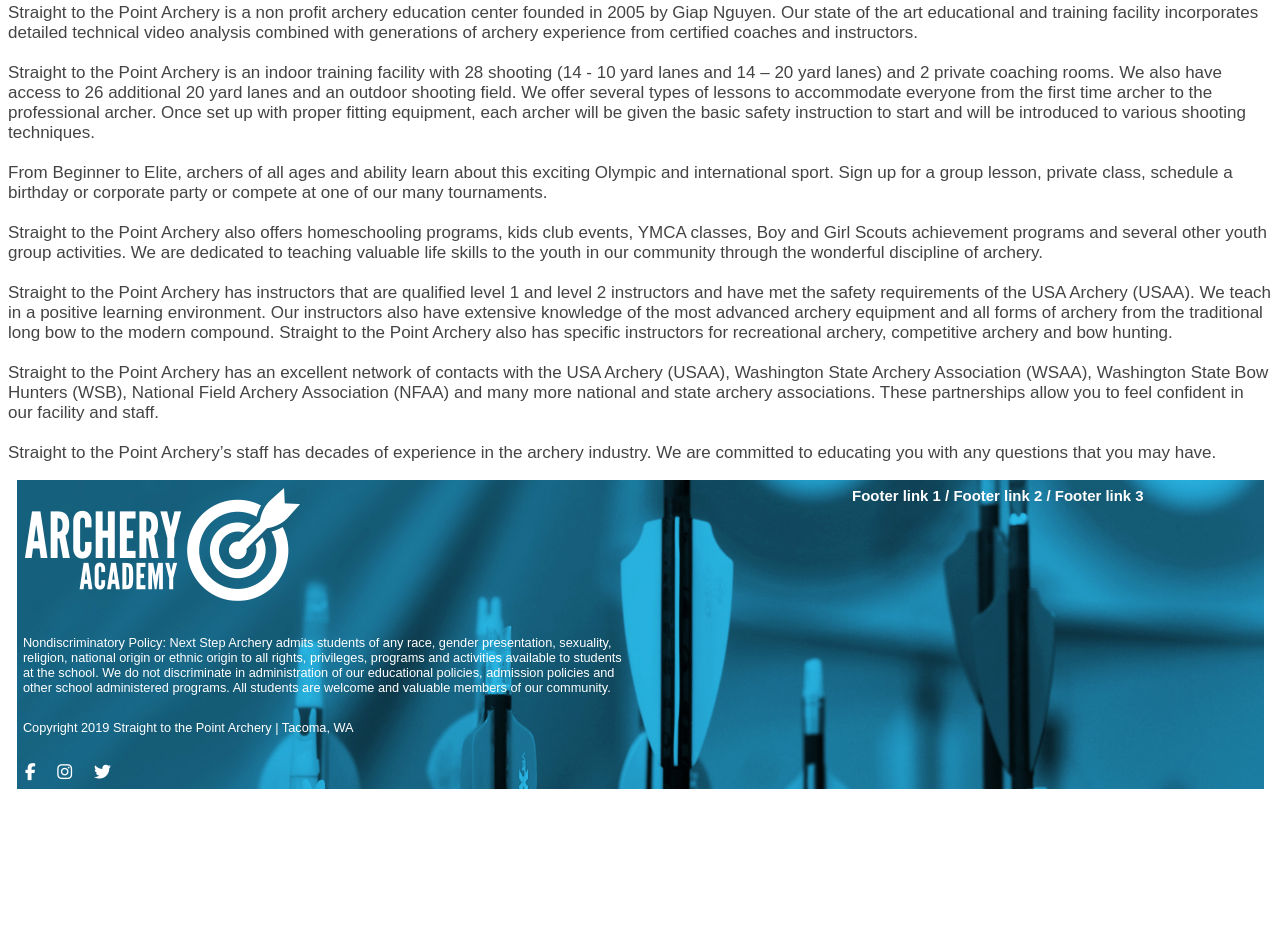
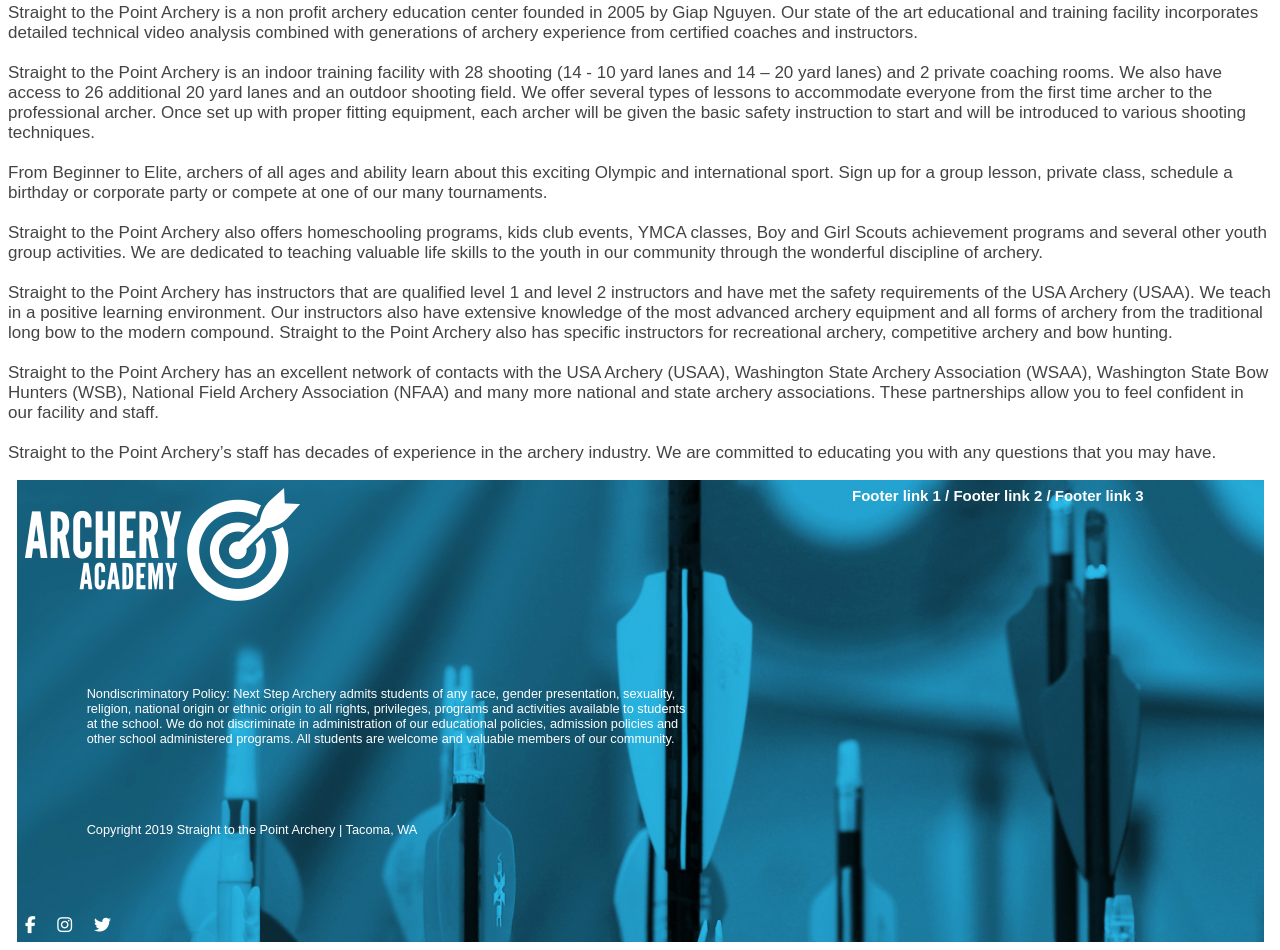
Before and after one commit to moreil25/straight-archery, a plain HTML site: page about.html in a window 1280 px wide. Shown: the part 925-1875 px from the top of the page. Before the commit the page ends 1722 px from the top, so only its background shows below. Drawn offline with Linux system fonts and the light colour scheme.

Commit message:
corrected css errors after validating

```diff
--- a/styles/stylesheet.css
+++ b/styles/stylesheet.css
@@ -112,7 +112,6 @@ a:visited {
 
 .video {
   display: block;
-  padding: auto;
   margin-left: auto;
   margin-right: auto;
   width: 40%;
@@ -125,7 +124,7 @@ p.vid-cap{
   font-size: .88em;
   text-align: center;
 }
-}
+
 .grid-container {
   display: grid;
   grid-gap: 1em 1em;
@@ -176,7 +175,7 @@ footer {
   background-repeat: no-repeat;
   background-size: cover;
   position: relative;
-  z-index; -1;
+  z-index: -1;
   margin: .5em;
 }
 
@@ -185,7 +184,7 @@ footer p {
   font-size: .75em;
   width: 50%;
   padding: .5em;
-  margin:. 5em;
+  margin: 5em;
 }
 .white {
   padding: .5em;
```
